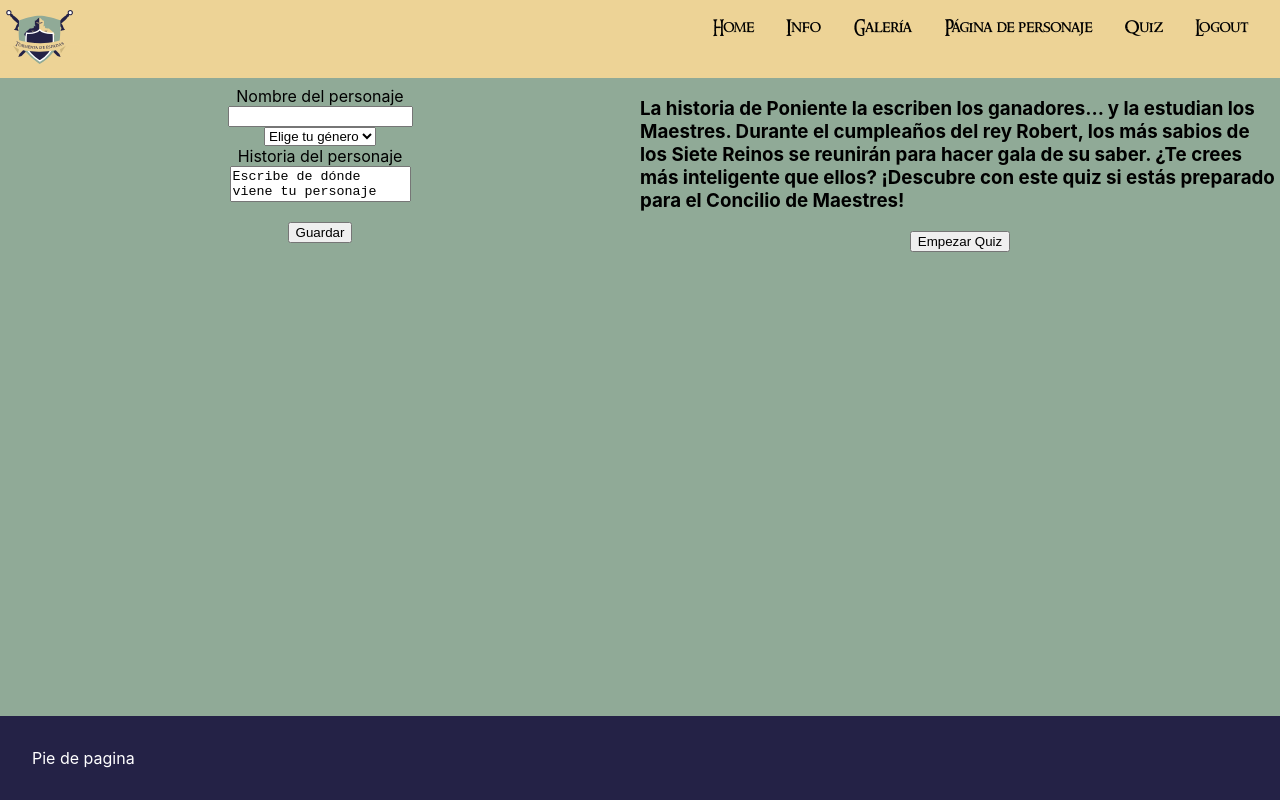
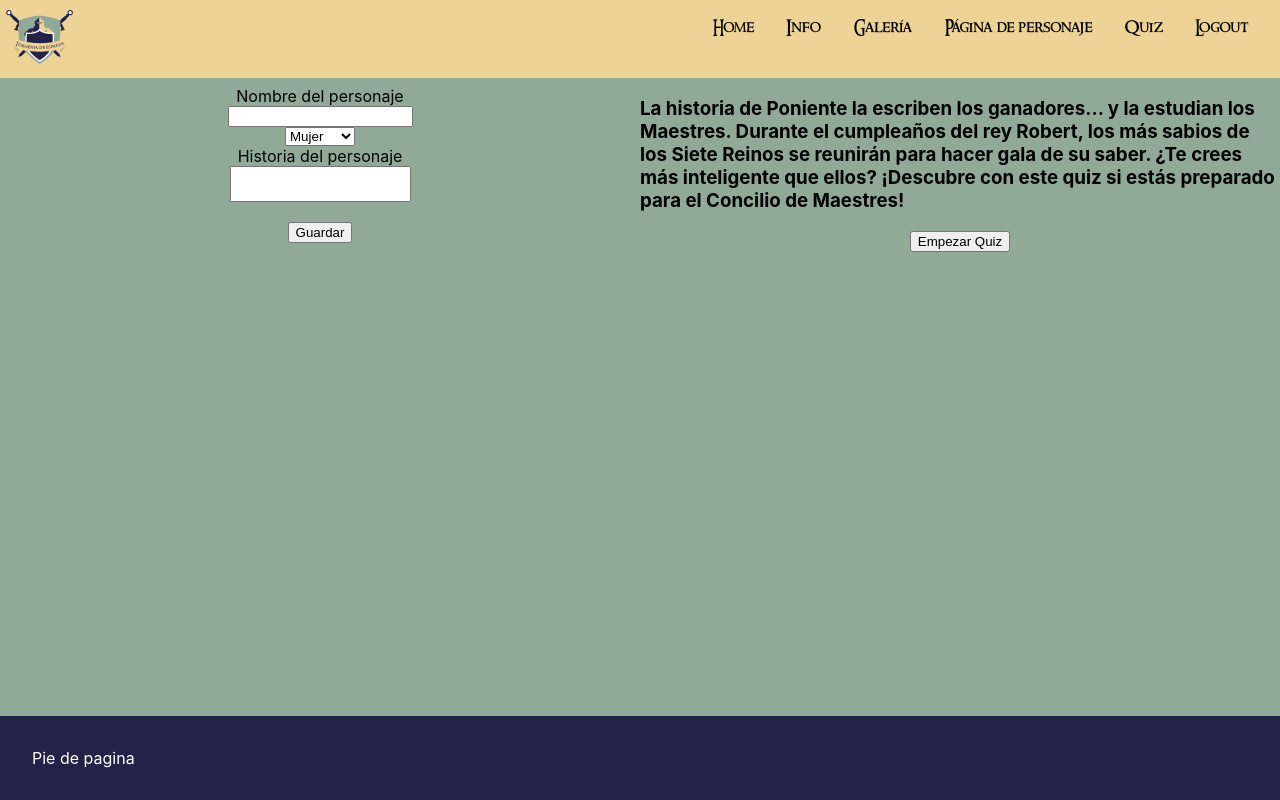
Before and after one commit to Sariiituus/tormenta-de-espadas, a React (Create React App) app: page /character-profile in a window 1280 px wide. Built offline with nearby package versions, Linux system fonts and the light colour scheme; the HTML template or start-up script is replaced by a standard one.

Commit message:
editados validadores

```diff
--- a/src/components/CharacterProfile/CharacterProfile.jsx
+++ b/src/components/CharacterProfile/CharacterProfile.jsx
@@ -3,7 +3,11 @@ import { useForm } from "react-hook-form";
 import "./CharacterProfile.scss";
 
 const CharacterProfile = () => {
-  const { register, formState: { errors }, handleSubmit } = useForm();
+  const {
+    register,
+    formState: { errors },
+    handleSubmit,
+  } = useForm();
 
   const onSubmit = (data) => {
     console.log(data);
@@ -17,41 +21,67 @@ const CharacterProfile = () => {
       >
         <div className="character-profile_name">
           <label>Nombre del personaje</label>
-          <input type="text" name="" {...register('character', {
-            required:true,
-            minLength: 3,
-            maxLength: 9
-          })}/>
-          {errors.character?.type === 'required' && <span>Se requiere nombre de personaje</span>}
-          {errors.character?.type === 'maxLength' && <span>El nombre debe tener menos de 10 caracteres</span>}
-          {errors.character?.type === 'minLength' && <span>El nombre debe tener más de 2 caracteres</span>}
+          <input
+            type="text"
+            name=""
+            {...register("character", {
+              required: true,
+              minLength: 3,
+              maxLength: 9,
+            })}
+          />
+          {errors.character?.type === "required" && (
+            <span>Se requiere nombre de personaje</span>
+          )}
+          {errors.character?.type === "maxLength" && (
+            <span>El nombre debe tener menos de 10 caracteres</span>
+          )}
+          {errors.character?.type === "minLength" && (
+            <span>El nombre debe tener más de 2 caracteres</span>
+          )}
         </div>
-        <select className="character-profile_gender" {...register('gender')}>
-          <option selected disabled hidden>
-            Elige tu género
-          </option>
+        <select defaultValue="Elige tu género"
+          className="character-profile_gender"
+          {...register("gender", {
+            required: true,
+          })}
+        >
+
           <option value="female">Mujer</option>
           <option value="male">Hombre</option>
           <option value="other">Otro</option>
         </select>
         <div className="character-profile_story">
           <label>Historia del personaje</label>
-          <textarea type="text"  {...register('story')} className="character-profile_story-box">
-            Escribe de dónde viene tu personaje
-          </textarea>
+          <textarea
+            type="text"
+            {...register("story", {
+              required: true,
+              minLength:200,
+              maxLength: 1000,
+            })}
+            className="character-profile_story-box"
+          />
+          {errors.story?.type === "maxLength" && (
+            <span>El límite de escritura es de 1000 caracteres</span>
+          )}
+          {errors.story?.type === "minLength" && (
+            <span>La historia debe tener como mínimo 200 caracteres</span>
+          )}
+
         </div>
         <div className="character-image">
           <img src="" alt="" />
         </div>
-        <input type='submit' value="Guardar"/>
+        <input type="submit" value="Guardar" />
       </form>
       <div className="quiz-me">
         <h3 className="quiz-me_intro">
           La historia de Poniente la escriben los ganadores… y la estudian los
           Maestres. Durante el cumpleaños del rey Robert, los más sabios de los
           Siete Reinos se reunirán para hacer gala de su saber. ¿Te crees más
-          inteligente que ellos? ¡Descubre con este quiz si estás preparado
-          para el Concilio de Maestres!
+          inteligente que ellos? ¡Descubre con este quiz si estás preparado para
+          el Concilio de Maestres!
         </h3>
         <button
           className="quiz-me_btn"
```
